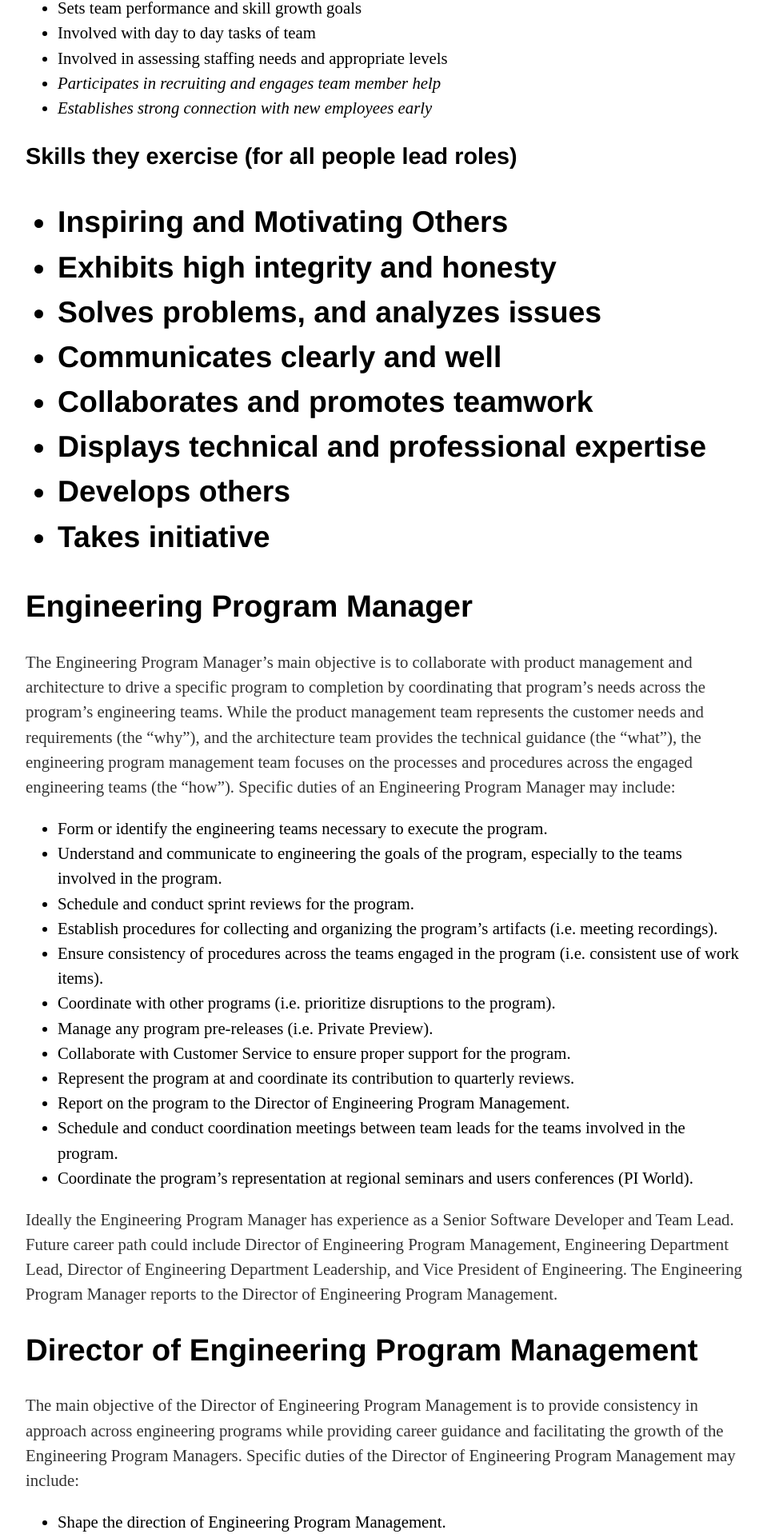
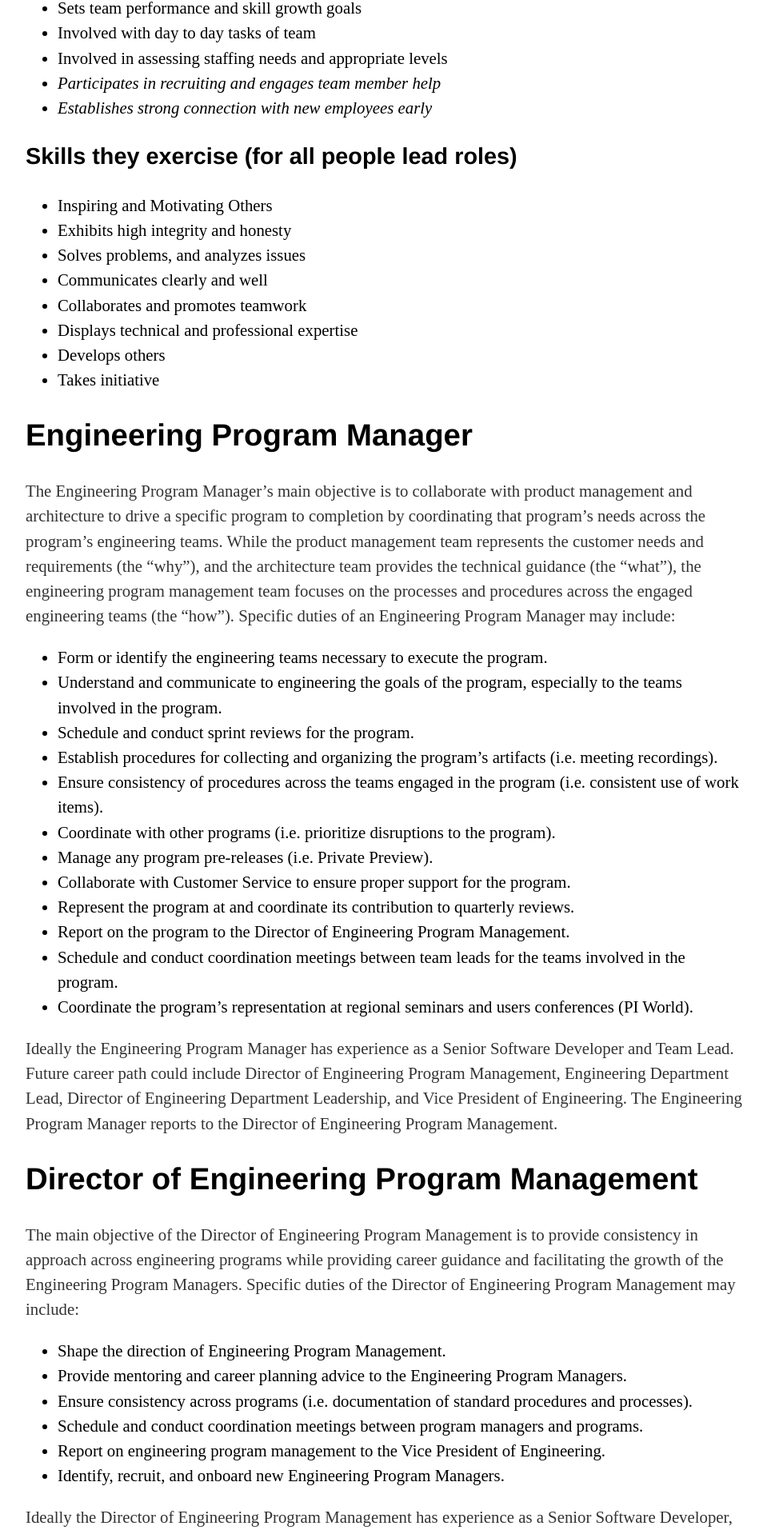
Before and after one commit to OSIEng/osieng.github.io, a Jekyll site: the page built from leadership_track/index.html, in a window 1280 px wide. Shown: the part 1748-3666 px from the top of the page at 80% size, without its empty margins (160-1119 px from the left). Built offline with Jekyll 4.4.1, drawn with Linux system fonts in a browser that asks for light colours.

```diff
--- a/leadership_track/index.html
+++ b/leadership_track/index.html
@@ -54,7 +54,7 @@ tr:nth-child(even) {
 <li><i>Establishes strong connection with new employees early</i></li>
 </ul>
 </p>
-<h3>Skills they exercise (for all people lead roles)<h3>
+<h3>Skills they exercise (for all people lead roles)</h3>
 	<p>
 <ul>
 <li>Inspiring and Motivating Others </li>
```
